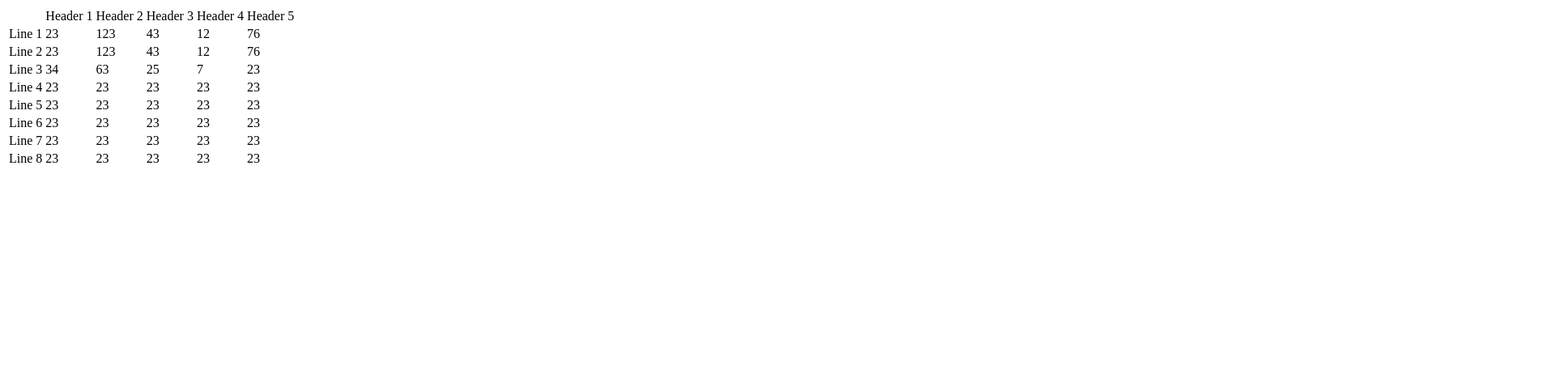
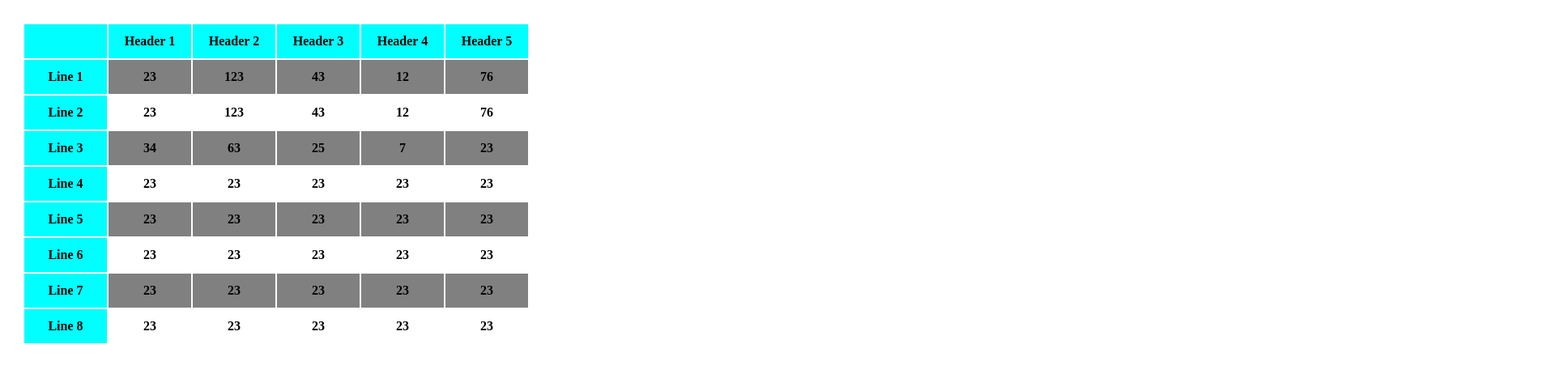
Before and after one commit to Kholod13/html_css_learning, a plain HTML site: page 06_cw_position/index.html in a window 1280 px wide. Shown: the top 462 px of the page at 81% size, 1920 px wide, since content can reach past the window. Drawn offline with Linux system fonts and the light colour scheme.

Commit message:
done styles to cw table position

```diff
--- a/06_cw_position/styles.css
+++ b/06_cw_position/styles.css
@@ -1,3 +1,30 @@
+html{
+    width: 3000px;
+    height: 3000px;
+}
 body{
-
+    padding: 20px;
 }
+table tr td{
+    height: 40px;
+    width: 100px;
+    color: black;
+    font-weight: bold;
+    text-align: center;
+}
+table tr:nth-child(2n){
+    background-color: gray;
+}
+table tr{
+    background-color: white;
+}
+table tr td:first-child{
+    background-color: aqua;
+    position: sticky;
+    left: 0;
+}
+table tr:first-child{
+    background-color: aqua;
+    position: sticky;
+    top: 0;
+}
```
